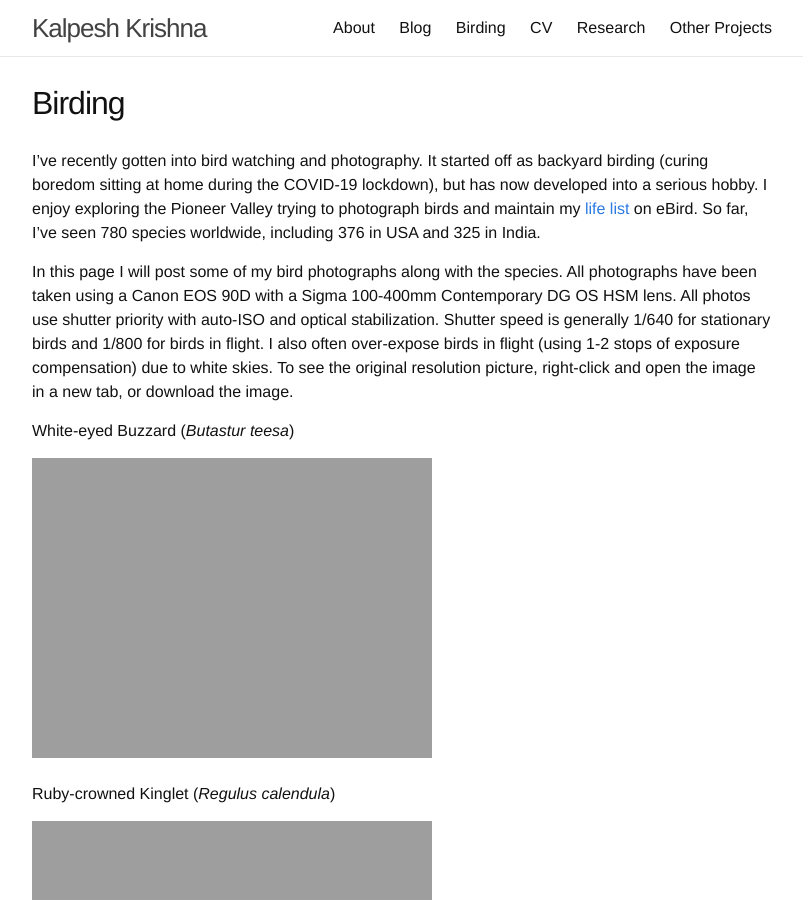
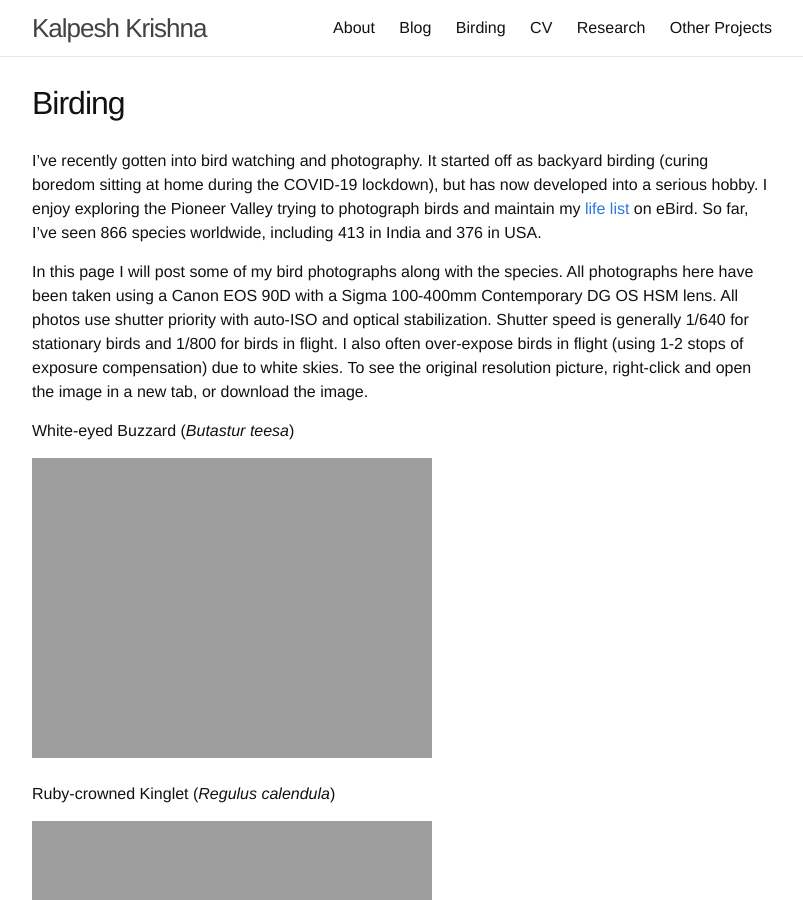
Before and after one commit to martiansideofthemoon/martiansideofthemoon.github.io, a Jekyll site: the page built from _pages/bird_photography.md, in a window 1280 px wide and 900 px high. Shown: the whole window, without its empty margins (238-1041 px from the left). Built offline with Jekyll 4.4.1, drawn with Linux system fonts in a browser that asks for light colours; comment, search, counter and statistics services are not loaded.

Commit message:
Update bird_photography.md

```diff
--- a/_pages/bird_photography.md
+++ b/_pages/bird_photography.md
@@ -5,9 +5,9 @@ permalink: /birding/
 order: 3
 ---
 
-I've recently gotten into bird watching and photography. It started off as backyard birding (curing boredom sitting at home during the COVID-19 lockdown), but has now developed into a serious hobby. I enjoy exploring the Pioneer Valley trying to photograph birds and maintain my [life list](https://ebird.org/profile/MTgwMDY0OQ/world) on eBird. So far, I've seen 780 species worldwide, including 376 in USA and 325 in India.
+I've recently gotten into bird watching and photography. It started off as backyard birding (curing boredom sitting at home during the COVID-19 lockdown), but has now developed into a serious hobby. I enjoy exploring the Pioneer Valley trying to photograph birds and maintain my [life list](https://ebird.org/profile/MTgwMDY0OQ/world) on eBird. So far, I've seen 866 species worldwide, including 413 in India and 376 in USA.
 
-In this page I will post some of my bird photographs along with the species. All photographs have been taken using a Canon EOS 90D with a Sigma 100-400mm Contemporary DG OS HSM lens. All photos use shutter priority with auto-ISO and optical stabilization. Shutter speed is generally 1/640 for stationary birds and 1/800 for birds in flight. I also often over-expose birds in flight (using 1-2 stops of exposure compensation) due to white skies. To see the original resolution picture, right-click and open the image in a new tab, or download the image.
+In this page I will post some of my bird photographs along with the species. All photographs here have been taken using a Canon EOS 90D with a Sigma 100-400mm Contemporary DG OS HSM lens. All photos use shutter priority with auto-ISO and optical stabilization. Shutter speed is generally 1/640 for stationary birds and 1/800 for birds in flight. I also often over-expose birds in flight (using 1-2 stops of exposure compensation) due to white skies. To see the original resolution picture, right-click and open the image in a new tab, or download the image.
 
 <p style="text-align: center;">
 
```
